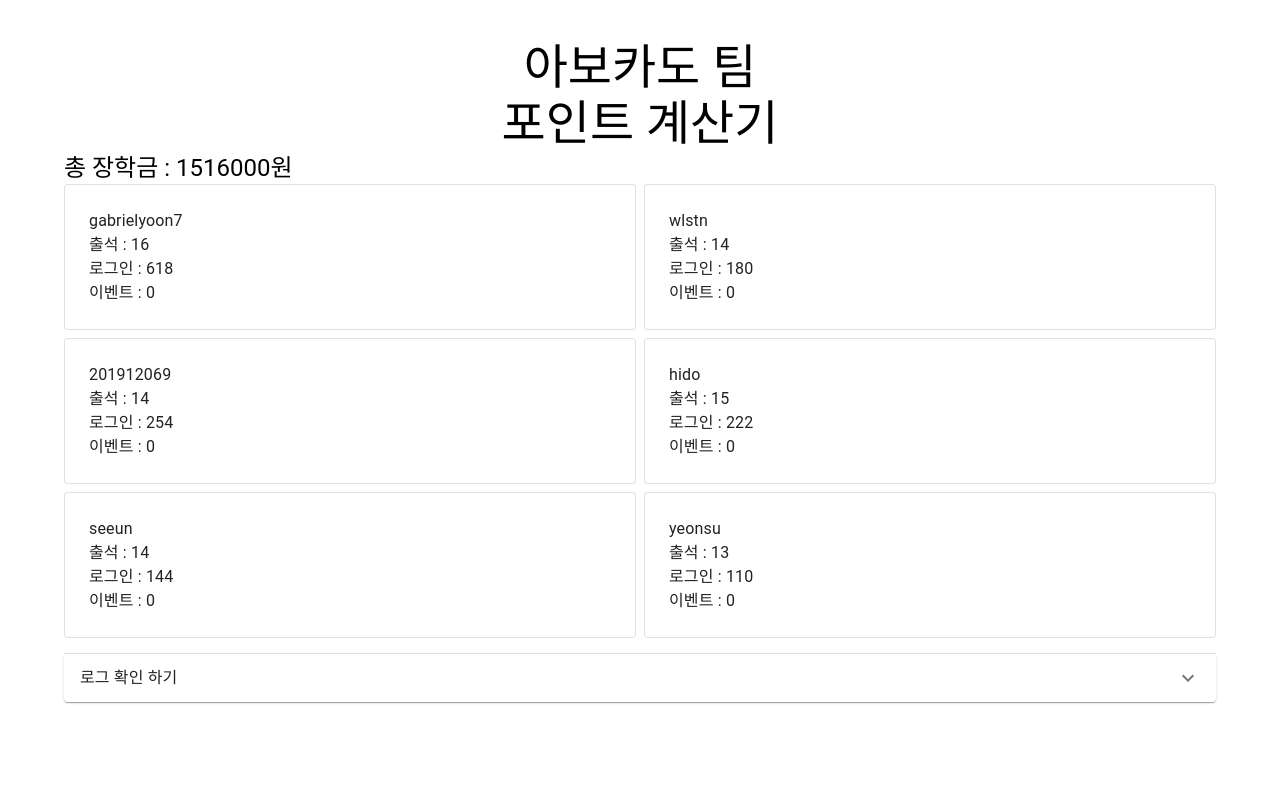
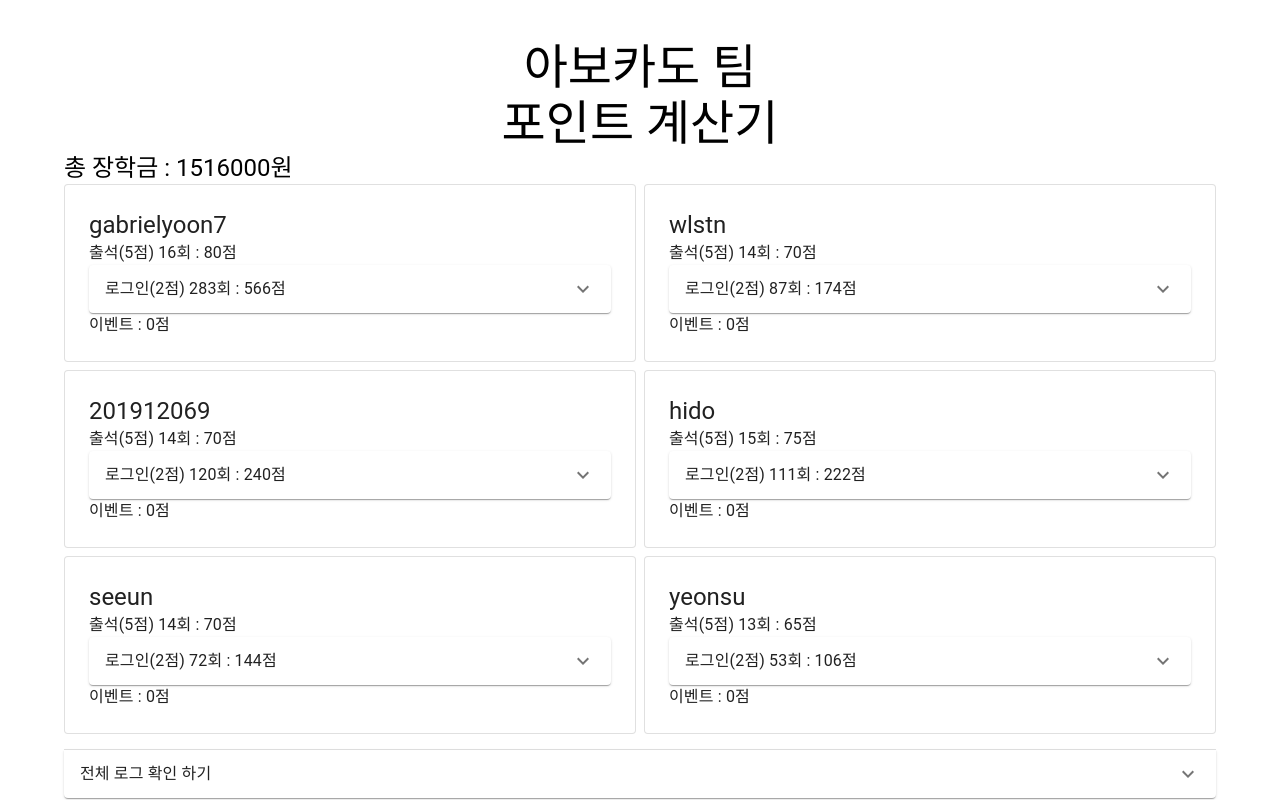
Before and after one commit to KGU-Team-Avocado/avocado-points, a React (Create React App) app: page / in a window 1280 px wide. Built offline with nearby package versions, Linux system fonts and the light colour scheme.

Commit message:
feat: 로그인 로그를 중복 없이 횟수 검사가 가능해지도록 기능 추가

```diff
--- a/src/App.js
+++ b/src/App.js
@@ -34,8 +34,13 @@ function App() {
   useEffect(() => {
     setUsers(defaultJSON);
     loginlogs.map((log)=>{
-      defaultJSON[findUserById(log.user_id)]?.login.push(numberLongToDate(log.time.$date.$numberLong))
+      const user = defaultJSON[findUserById(log.user_id)];
+      const date = numberLongToDate(log.time.$date.$numberLong)
+      if(!user?.login.includes(date)){
+        user?.login.push(date);
+      }
     })
+
   });
 
   return (
@@ -67,7 +72,7 @@ function App() {
               aria-controls="panel1a-content"
               id="panel1a-header"
             >
-              <Typography>로그 확인 하기</Typography>
+              <Typography>전체 로그 확인 하기</Typography>
             </AccordionSummary>
             <AccordionDetails>
               {
--- a/src/component/UserCard.js
+++ b/src/component/UserCard.js
@@ -1,16 +1,28 @@
 /* eslint-disable react/prop-types */
 import React from 'react';
-import { Box, Card, Typography } from "@mui/material";
+import { Accordion, AccordionDetails, AccordionSummary, Box, Card, Typography } from "@mui/material";
+import ExpandMoreIcon from '@mui/icons-material/ExpandMore';
 
-export default function UserCard({user}) {
+export default function UserCard({ user }) {
     return (
         <>
             <Card variant="outlined">
                 <Box p={3}>
-                    <Typography>{user.id}</Typography>
-                    <Typography>출석 : {user.attendance}</Typography>
-                    <Typography>로그인 : {user.login.length}</Typography>
-                    <Typography>이벤트 : {user.event}</Typography>
+                    <Typography variant='h5'>{user.id}</Typography>
+                    <Typography>출석(5점) {user.attendance}회 : {5*user.attendance}점</Typography>
+                    <Accordion>
+                        <AccordionSummary
+                            expandIcon={<ExpandMoreIcon />}
+                            aria-controls="panel1a-content"
+                            id="panel1a-header"
+                        >
+                            <Typography>로그인(2점) {user.login.length}회 : {2*user.login.length}점</Typography>
+                        </AccordionSummary>
+                        <AccordionDetails>
+                            {user.login.map((el)=><Typography key={el}>{el}</Typography>)}
+                        </AccordionDetails>
+                    </Accordion>
+                    <Typography>이벤트 : {user.event}점</Typography>
                 </Box>
             </Card>
         </>
```
